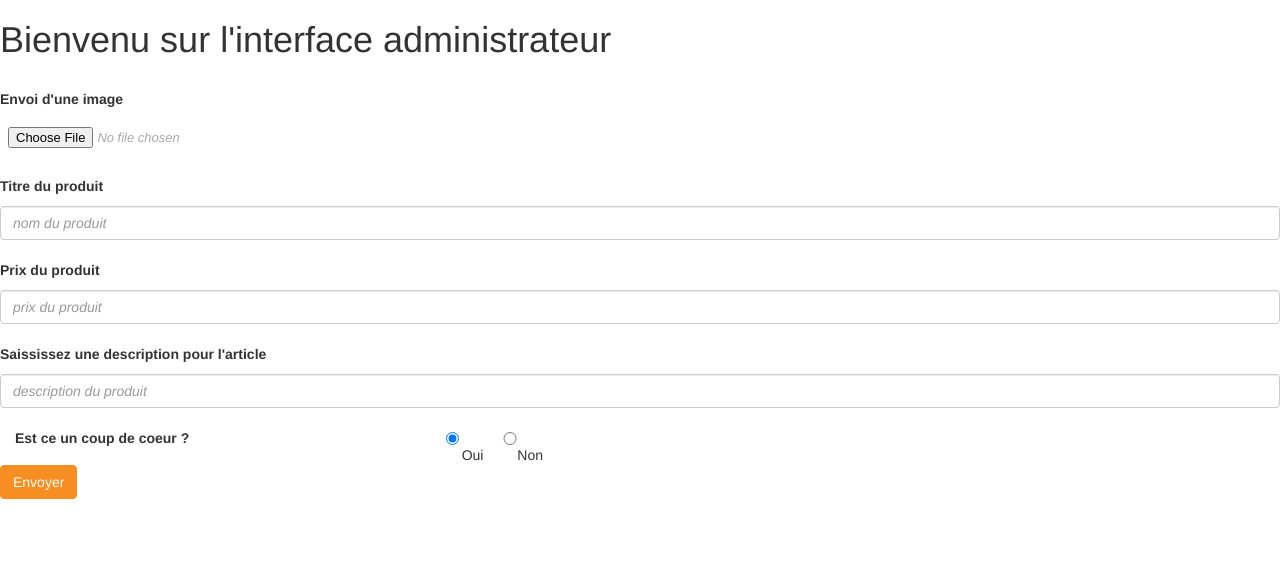
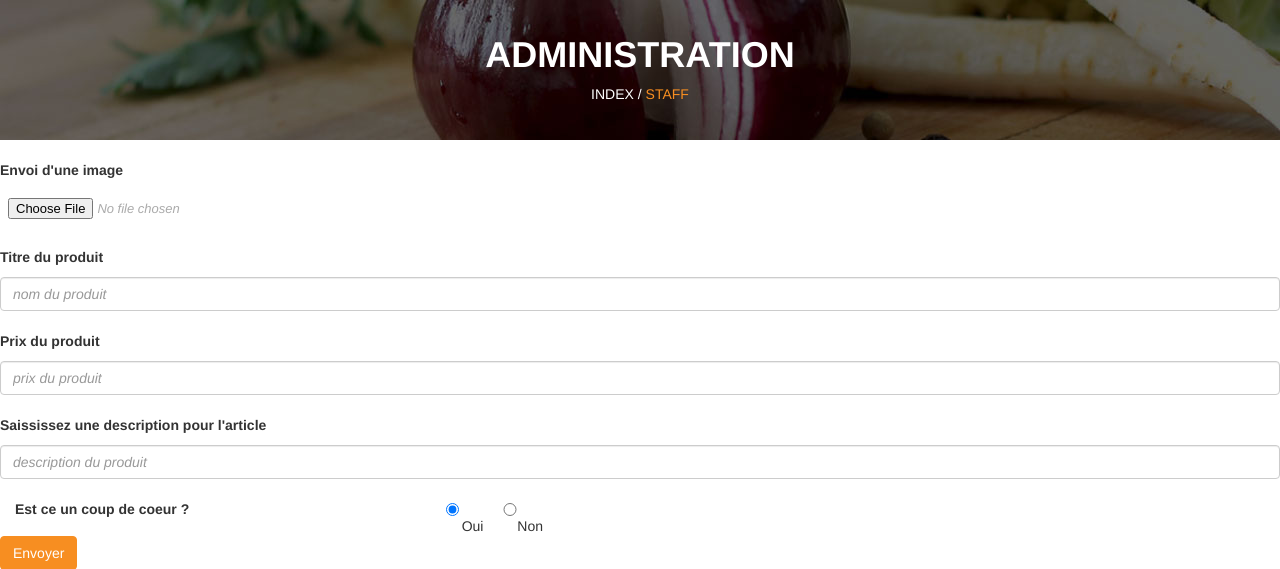
Before and after one commit to projetBertrandLoic/projetWeb, a PHP site: page /Staff.php in a window 1280 px wide. Shown: the part 154-723 px from the top of the page. Run offline with PHP 8.4, Linux system fonts and the light colour scheme; the visitor is signed in with stand-in values (Sample User, id 1); data that the repository does not hold is empty.

Commit message:
amelioration graphique de la page staff.php

```diff
--- a/staff.php
+++ b/staff.php
@@ -8,9 +8,19 @@ include_once ("transfert.php");
 		transfert();
 		}
 		?>
-		<h1>Bienvenu sur l'interface administrateur</h1>
-		</br>
-
+		<div id="heading">
+                <div class="container">
+                    <div class="row">
+                        <div class="col-md-12">
+                            <div class="heading-content">
+                                <h2>Administration</h2>
+                                <span>Index / <a href="Staff.php">Staff</a></span>
+                            </div>
+                        </div>
+                    </div>
+                </div>
+            </div>
+			</br>
 		<label for="titre">Envoi d'une image</label>
 
 		<form enctype="multipart/form-data" action="#" method="post">
```
Also changed, not shown: menu.php (+5 -16 lines).
